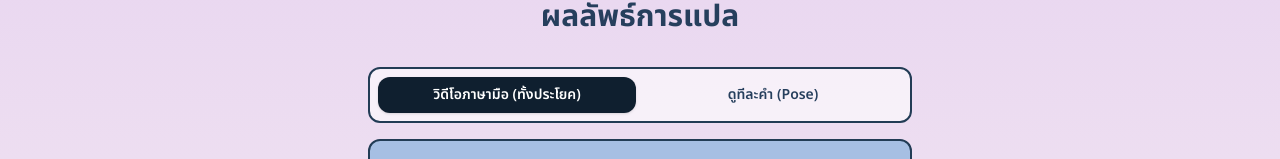
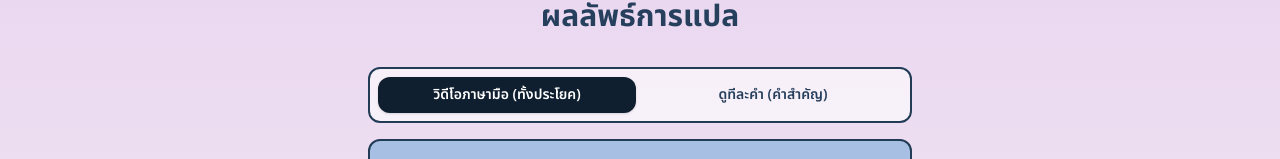
Before and after one commit to supitchaya1/Project_Sign_Language, a React (Vite) app: page /result in a window 1280 px wide. Shown: the part 153-312 px from the top of the page. Built offline with nearby package versions, Linux system fonts and the light colour scheme; no server answers.

Commit message:
edit text  button

```diff
--- a/src/pages/ResultPage.tsx
+++ b/src/pages/ResultPage.tsx
@@ -649,7 +649,7 @@ export default function ResultPage() {
                   : "bg-transparent text-[#263F5D] hover:bg-white/60"
               }`}
             >
-              ดูทีละคำ (Pose)
+              ดูทีละคำ (คำสำคัญ)
             </button>
           </div>
 
```
